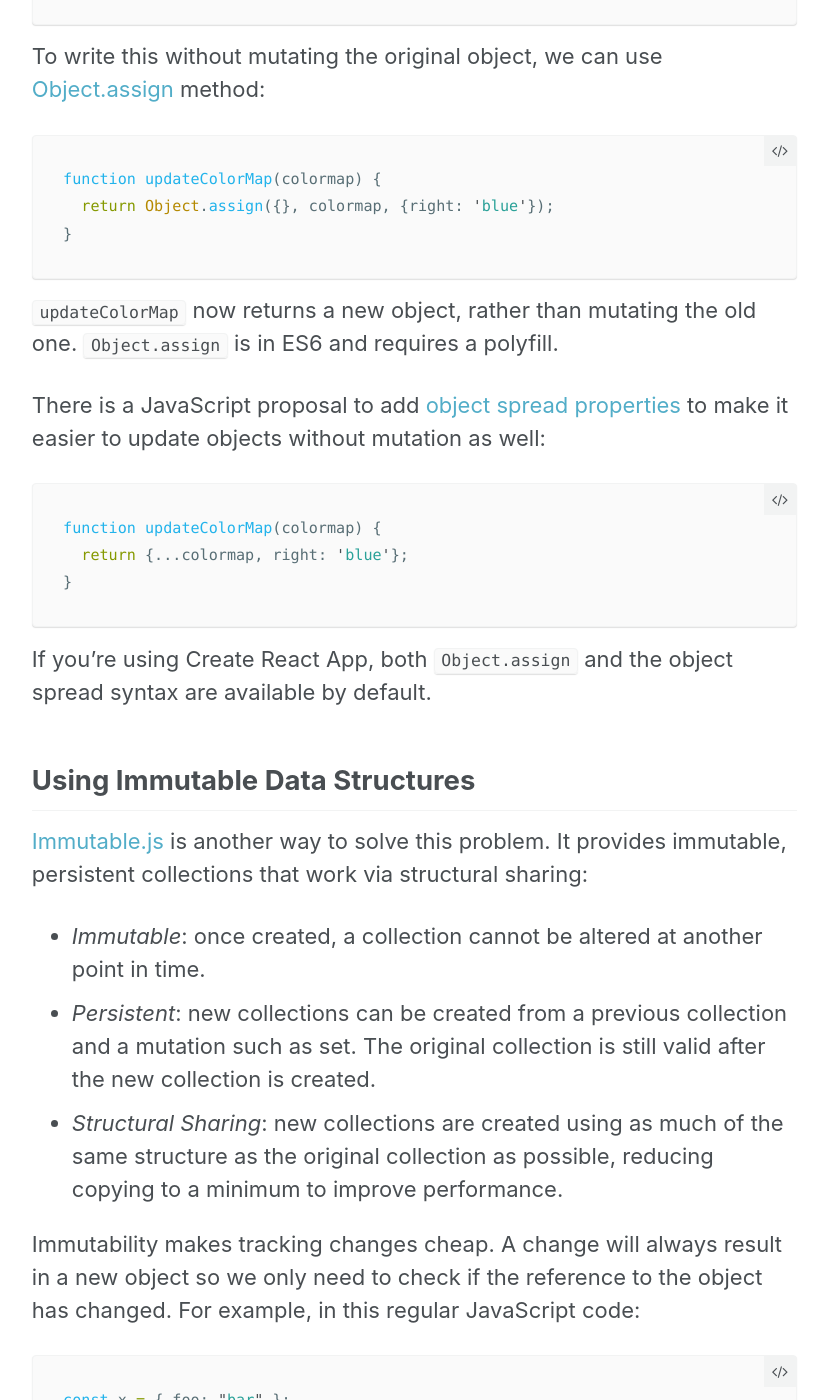
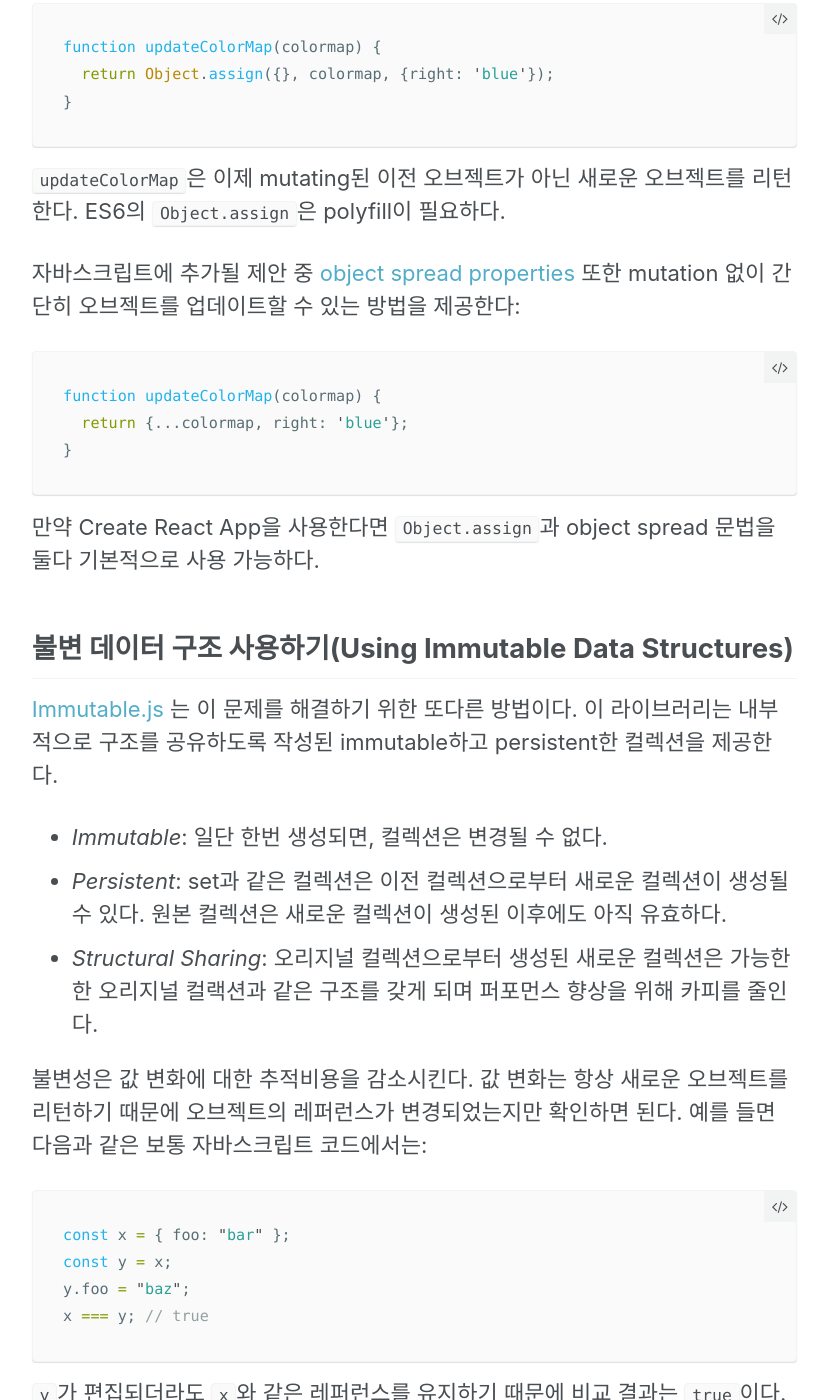
Before and after one commit to orezytivarg/orezytivarg.github.io, a Jekyll site: the page built from _posts/2017-01-05-optimizing-performance.md, in a window 1280 px wide and 1400 px high, scrolled down 7798 px. Shown: the whole window, without its empty margins (252-1080 px from the left). Built offline with Jekyll 4.4.1, drawn with Linux system fonts in a browser that asks for light colours; some of the changed text lies outside the part shown.

Commit message:
translation complete

````diff
--- a/_posts/2017-01-05-optimizing-performance.md
+++ b/_posts/2017-01-05-optimizing-performance.md
@@ -27,7 +27,7 @@ development 빌드는 애플리케이션 개발에 도움이 되는 추가적인
 
 ## 재보정 피하기(Avoid Reconciliation)
 
-React는 렌더링된 UI를 내부적으로 따로 관리하고 있다. React가 내부적으로 관리하고 있는 모델은 당신의 컴포넌트가 return한 React element를 포함하고 있다. 이 모델을 통해 React는 DOM node를 생성하는 것을 피하고 이미 존재하는 DOM node에 대해 불필요하게 접근하는 것을 피한다. 이미 존재하는 DOM node에 대한 접근은 보통 JavaScript 오브젝트를 조작하는 것보다 느리다. 이전에는 "virtual DOM"이라고 일컬어졌지만, 이제는 React Native에서도 같은 방법으로 동작한다.
+React는 렌더링된 UI를 내부적으로 다른 식으로 관리하고 있다. React가 내부적으로 관리하고 있는 이 모델은 컴포넌트가 return한 React element를 포함하고 있다. 이 모델을 통해 React는 DOM node를 생성하는 것을 피하고 이미 존재하는 DOM node에 대해 불필요하게 접근하는 것을 피한다. 이미 존재하는 DOM node에 대한 접근은 JavaScript 오브젝트를 조작하는 것보다 종종 느릴 수 있다. 이전에는 "virtual DOM"이라고 일컬어졌지만, 이제는 React Native에서도 같은 방법으로 동작한다.
 
 컴포넌트의 props나 state가 변경되었을 때, React는 이전에 렌더된 React element와 새로 리턴된 React element를 비교하여 실제 DOM을 갱신할 필요가 있는지를 결정한다. 이 둘이 같지 않을 경우에 React는 DOM을 갱신한다.
 
@@ -43,21 +43,21 @@ shouldComponentUpdate(nextProps, nextState) {
 
 ## 실전 shouldComponentUpdate
 
-여기에 컴포넌트 서브트리가 있다. 각각 `SCU`는 `shouldComponentUpdate`를 뜻하고, `vDOMEq`는 렌더된 React element가 동일한지를 뜻한다. 마지막으로 각 원의 색은 컴포넌트가 재조정되야하는지 아닌지 여부를 뜻한다.
+여기에 컴포넌트 서브트리가 있다. `SCU`는 `shouldComponentUpdate`를 뜻하고, `vDOMEq`는 렌더된 React element가 동일한지를 뜻한다. 마지막으로 각 원의 색은 컴포넌트가 재조정되야하는지 아닌지 여부를 뜻한다.
 
 <figure><img src="/assets/images/should-component-update.png" /></figure>
 
 서브트리 C2의 `shouldComponentUpdate`가 `false`를 리턴하기 때문에 React는 C2를 렌더하려하지 않는다, 그리고 그 결과 C4와 C5의 `shouldComponentUpdate` 역시 호출하지 않는다.
 
-For C1 and C3, `shouldComponentUpdate` returned `true`, so React had to go down to the leaves and check them. For C6 `shouldComponentUpdate` returned `true`, and since the rendered elements weren't equivalent React had to update the DOM.
+C1과 C3은 `shouldComponentUpdate`가 `true`를 리턴하기 때문에, React는 아래쪽을 쭉 따라 내려가면서 확인해야만 한다. C6의 `shouldComponentUpdate`가 `true`를 리턴하고 따라서 렌더링된 엘레멘트가 동일하지 않게 되기 때문에 React는 DOM을 갱신해야만 한다.
 
-The last interesting case is C8. React had to render this component, but since the React elements it returned were equal to the previously rendered ones, it didn't have to update the DOM.
+마지막으로 흥미로운 것은 C8이다. React는 이 컴포넌트를 렌더해야만 하지만 React elements가 이전에 리턴된 React elements와 동일한 것이기 때문에, DOM을 갱신해야만 하는 것은 아니다.
 
-Note that React only had to do DOM mutations for C6, which was inevitable. For C8, it bailed out by comparing the rendered React elements, and for C2's subtree and C7, it didn't even have to compare the elements as we bailed out on `shouldComponentUpdate`, and `render` was not called.
+React는 피할수없는 C6만을 위해 DOM을 변경해야만 한다는 것을 유의하자. C8은 렌더된 React elements와의 비교를 통해 구제되며 C2의 서브트리와 C7에서는 비교할 필요조차 없이 `shouldComponentUpdate`에서 구제되며, `render`는 호출되지 않았다.
 
-## Examples
+## 예제
 
-If the only way your component ever changes is when the `props.color` or the `state.count` variable changes, you could have `shouldComponentUpdate` check that:
+만약 컴포넌트를 변경하는 유일한 방법이 `props.color`나 `state.count`를 변경하는 것이라면 `shouldComponentUpdate`는 다음과 같이 확인할 수 있다:
 
 ```javascript
 class CounterButton extends React.Component {
@@ -88,7 +88,7 @@ class CounterButton extends React.Component {
 }
 ```
 
-In this code, `shouldComponentUpdate` is just checking if there is any change in `props.color` or `state.count`. If those values don't change, the component doesn't update. If your component got more complex, you could use a similar pattern of doing a "shallow comparison" between all the fields of `props` and `state` to determine if the component should update. This pattern is common enough that React provides a helper to use this logic - just inherit from `React.PureComponent`. So this code is a simpler way to achieve the same thing:
+이 코드에서, `shouldComponentUpdate`는 그저 `props.color`나 `state.count`에 변화가 있는지만 확인한다. 만약 값이 변하지 않았다면 컴포넌트는 갱신하지 않는다. 만약 컴포넌트가 조금 더 복잡한 경우에는 컴포넌트 업데이트를 결정하기 위해 `props`와 `state`의 모든 필드에 대해 "shallow comparison"이라는 패턴을 사용할 수 있다. 이 패턴은 React에서 이 로직을 사용하기 위한 헬퍼를 제공할 정도로 일반적이다 - 그저 `React.PureComponent`만 상속하면 된다. 따라서 이 코드는 더 간단한 방법으로 위 코드와 같은 일을 할수 있다:
 
 ```js
 class CounterButton extends React.PureComponent {
@@ -109,9 +109,9 @@ class CounterButton extends React.PureComponent {
 }
 ```
 
-Most of the time, you can use `React.PureComponent` instead of writing your own `shouldComponentUpdate`. It only does a shallow comparison, so you can't use it if the props or state may have been mutated in a way that a shallow comparison would miss.
+대부분의 경우 `shouldComponentUpdate`를 작성하는 대신 `React.PureComponent`를 사용할 수 있다. 다만 이것은 shallow comparison을 할 것이므로, props나 state에 mutate를 하는 경우에는 shallow comparison은 제대로 동작하지 않을 것이다.
 
-This can be a problem with more complex data structures. For example, let's say you want a `ListOfWords` component to render a comma-separated list of words, with a parent `WordAdder` component that lets you click a button to add a word to the list. This code does *not* work correctly:
+이는 더 복잡한 데이터 구조에서 문제가 될 수 있다. 예를 들어, 콤마로 분리된 단어 목록을 보여주는 `ListOfWords`라는 컴포넌트가 있다고 하고, 버튼을 클릭하여 단어를 추가하는 부모인 `WordAdder` 컴포넌트가 있다고 하자. 이 코드는 올바르게 동작하지 *않는다*:
 
 ```javascript
 class ListOfWords extends React.PureComponent {
@@ -147,11 +147,11 @@ class WordAdder extends React.Component {
 }
 ```
 
-The problem is that `PureComponent` will do a simple comparison between the old and new values of `this.props.words`. Since this code mutates the `words` array in the `handleClick` method of `WordAdder`, the old and new values of `this.props.words` will compare as equal, even though the actual words in the array have changed. The `ListOfWords` will thus not update even though it has new words that shoud be rendered.
+문제는 `PureComponent`가 단순히 `this.props.words`의 이전 값과 새 값을 비교할 뿐이라는 것이다. `WordAdder`의 메서드인 `handleClick`이 `words`를 mutate하는 방식이기 때문에, 배열 내의 실제 단어들이 변경되었더라도, `this.props.words`의 이전값과 새 값은 동일한 값이라고 비교될 것이다. 따라서 `ListOfWords`는 새 단어가 추가되더라도 갱신되지 않을 것이다.
 
-## The Power Of Not Mutating Data
+## 가변적이지 않은 데이터의 힘(The Power Of Not Mutating Data)
 
-The simplest way to avoid this problem is to avoid mutating values that you are using as props or state. For example, the `handleClick` method above could be rewritten using `concat` as:
+이 문제를 피할 수 있는 가장 간단한 방법은 바로 props와 state의 값을 mutating하지 않는 것이다. 예를 들어 위의 `handleClick` 메서드를 다음과 같이 `concat`을 사용하도록 재작성할 수 있다:
 
 ```javascript
 handleClick() {
@@ -161,7 +161,7 @@ handleClick() {
 }
 ```
 
-ES6 supports a [spread syntax](https://developer.mozilla.org/en-US/docs/Web/JavaScript/Reference/Operators/Spread_operator) for arrays which can make this easier. If you're using Create React App, this syntax is available by default.
+ES6는 배열을 쉽게 조작할 수 있도록 [spread syntax](https://developer.mozilla.org/en-US/docs/Web/JavaScript/Reference/Operators/Spread_operator)를 제공한다. 만약 Create React App을 사용한다면 기본적으로 이 문법이 사용가능하다.
 
 ```js
 handleClick() {
@@ -171,7 +171,7 @@ handleClick() {
 };
 ```
 
-You can also rewrite code that mutates objects to avoid mutation, in a similar way. For example, let's say we have an object named `colormap` and we want to write a function that changes `colormap.right` to be `'blue'`. We could write:
+또한 오브젝트를 mutate하는 코드를 mutate하지 않도록 재작항 할 수 있다. 예를 들어, `colormap`이라는 오브젝트가 있고 `colormap.right`를 `blue`로 변경하고 싶다고 하자. 이를 다음과 같이 작성할 수 있다:
 
 ```js
 function updateColorMap(colormap) {
@@ -179,7 +179,7 @@ function updateColorMap(colormap) {
 }
 ```
 
-To write this without mutating the original object, we can use [Object.assign](https://developer.mozilla.org/en-US/docs/Web/JavaScript/Reference/Global_Objects/Object/assign) method:
+원본 오브젝트를 mutating하는 방법이다. 이를 원본 오브젝트를 mutating하지 않는 방법으로 작성하기 위해서  [Object.assign](https://developer.mozilla.org/en-US/docs/Web/JavaScript/Reference/Global_Objects/Object/assign) 메서드를 사용하면 된다:
 
 ```js
 function updateColorMap(colormap) {
@@ -187,9 +187,9 @@ function updateColorMap(colormap) {
 }
 ```
 
-`updateColorMap` now returns a new object, rather than mutating the old one. `Object.assign` is in ES6 and requires a polyfill.
+`updateColorMap`은 이제 mutating된 이전 오브젝트가 아닌 새로운 오브젝트를 리턴한다. ES6의 `Object.assign`은 polyfill이 필요하다.
 
-There is a JavaScript proposal to add [object spread properties](https://github.com/sebmarkbage/ecmascript-rest-spread) to make it easier to update objects without mutation as well:
+자바스크립트에 추가될 제안 중 [object spread properties](https://github.com/sebmarkbage/ecmascript-rest-spread) 또한 mutation 없이 간단히 오브젝트를 업데이트할 수 있는 방법을 제공한다:
 
 ```js
 function updateColorMap(colormap) {
@@ -197,17 +197,17 @@ function updateColorMap(colormap) {
 }
 ```
 
-If you're using Create React App, both `Object.assign` and the object spread syntax are available by default.
+만약 Create React App을 사용한다면 `Object.assign`과 object spread 문법을 둘다 기본적으로 사용 가능하다.
 
-## Using Immutable Data Structures
+## 불변 데이터 구조 사용하기(Using Immutable Data Structures)
 
-[Immutable.js](https://github.com/facebook/immutable-js) is another way to solve this problem. It provides immutable, persistent collections that work via structural sharing:
+[Immutable.js](https://github.com/facebook/immutable-js) 는 이 문제를 해결하기 위한 또다른 방법이다. 이 라이브러리는 내부적으로 구조를 공유하도록 작성된 immutable하고 persistent한 컬렉션을 제공한다.
 
-* *Immutable*: once created, a collection cannot be altered at another point in time.
-* *Persistent*: new collections can be created from a previous collection and a mutation such as set. The original collection is still valid after the new collection is created.
-* *Structural Sharing*: new collections are created using as much of the same structure as the original collection as possible, reducing copying to a minimum to improve performance.
+* *Immutable*: 일단 한번 생성되면, 컬렉션은 변경될 수 없다.
+* *Persistent*: set과 같은 컬렉션은 이전 컬렉션으로부터 새로운 컬렉션이 생성될 수 있다. 원본 컬렉션은 새로운 컬렉션이 생성된 이후에도 아직 유효하다.
+* *Structural Sharing*: 오리지널 컬렉션으로부터 생성된 새로운 컬렉션은 가능한한 오리지널 컬랙션과 같은 구조를 갖게 되며 퍼포먼스 향상을 위해 카피를 줄인다.
 
-Immutability makes tracking changes cheap. A change will always result in a new object so we only need to check if the reference to the object has changed. For example, in this regular JavaScript code:
+불변성은 값 변화에 대한 추적비용을 감소시킨다. 값 변화는 항상 새로운 오브젝트를 리턴하기 때문에 오브젝트의 레퍼런스가 변경되었는지만 확인하면 된다. 예를 들면 다음과 같은 보통 자바스크립트 코드에서는:
 
 ```javascript
 const x = { foo: "bar" };
@@ -216,7 +216,7 @@ y.foo = "baz";
 x === y; // true
 ```
 
-Although `y` was edited, since it's a reference to the same object as `x`, this comparison returns `true`. You can write similar code with immutable.js:
+`y`가 편집되더라도 `x`와 같은 레퍼런스를 유지하기 때문에 비교 결과는 `true`이다. immutable.js를 이용한 비슷한 코드를 작성해보자:
 
 ```javascript
 const SomeRecord = Immutable.Record({ foo: null });
@@ -225,8 +225,9 @@ const y = x.set('foo', 'baz');
 x === y; // false
 ```
 
-In this case, since a new reference is returned when mutating `x`, we can safely assume that `x` has changed.
+이 경우에는 `x`를 mutate할 경우 새로운 레퍼런스를 리턴하기 때문에, 안전하게 `x`가 변경되었다고 가정할 수 있다.
 
-Two other libraries that can help use immutable data are [seamless-immutable](https://github.com/rtfeldman/seamless-immutable) and [immutability-helper](https://github.com/kolodny/immutability-helper).
+불변 데이터를 지원할 수 있도록 도와주는 두 개의 다른 라이브러리들이 있다.
+ [seamless-immutable](https://github.com/rtfeldman/seamless-immutable) 와 [immutability-helper](https://github.com/kolodny/immutability-helper).
 
-Immutable data structures provide you with a cheap way to track changes on objects, which is all we need to implement `shouldComponentUpdate`. This can often provide you with a nice performance boost.
+불변 데이터 구조는 `shouldComponentUpdate`에 필요한 object 변경에 대한 추적을 쉽게 해준다. 아마도 훌륭한 퍼포먼스 부스터로 쓰일 수 있을 것이다.
````
Also changed, not shown: other parts of _posts/2017-01-05-optimizing-performance.md (+3 -3 lines).
